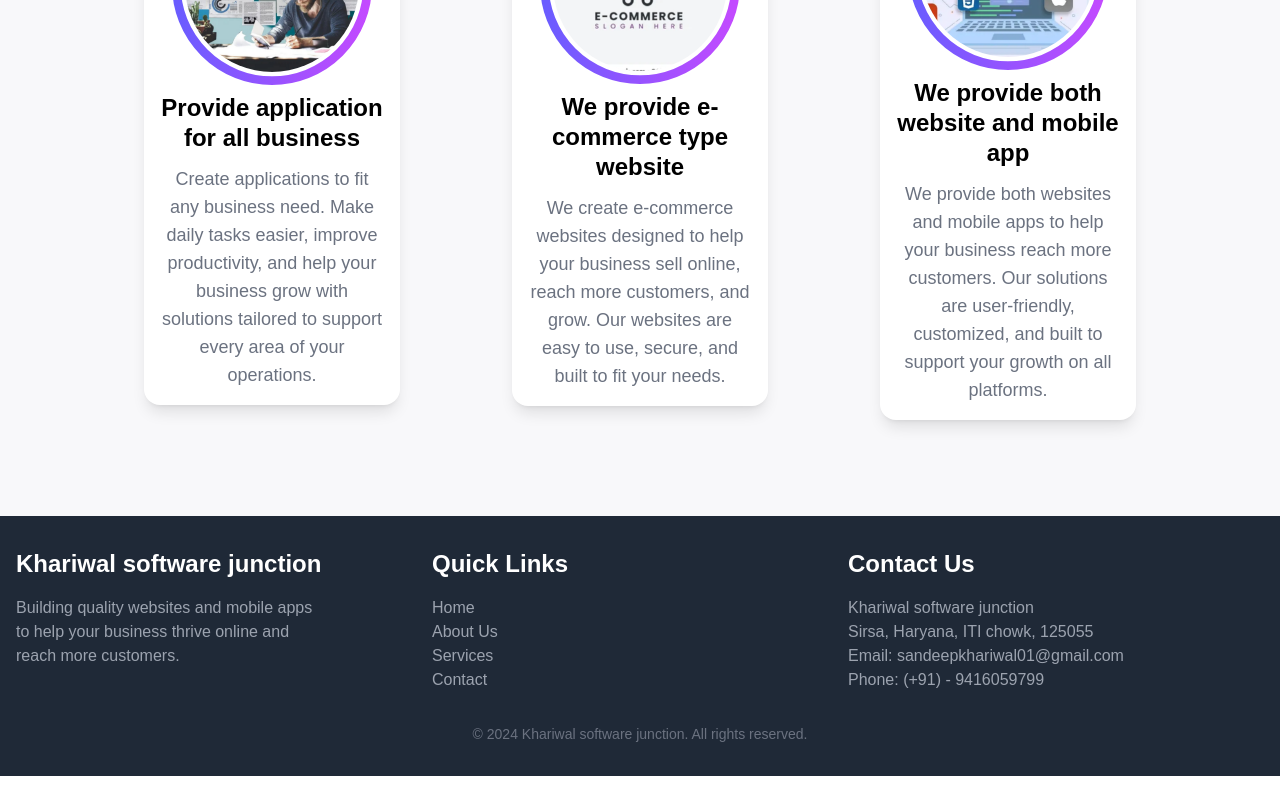
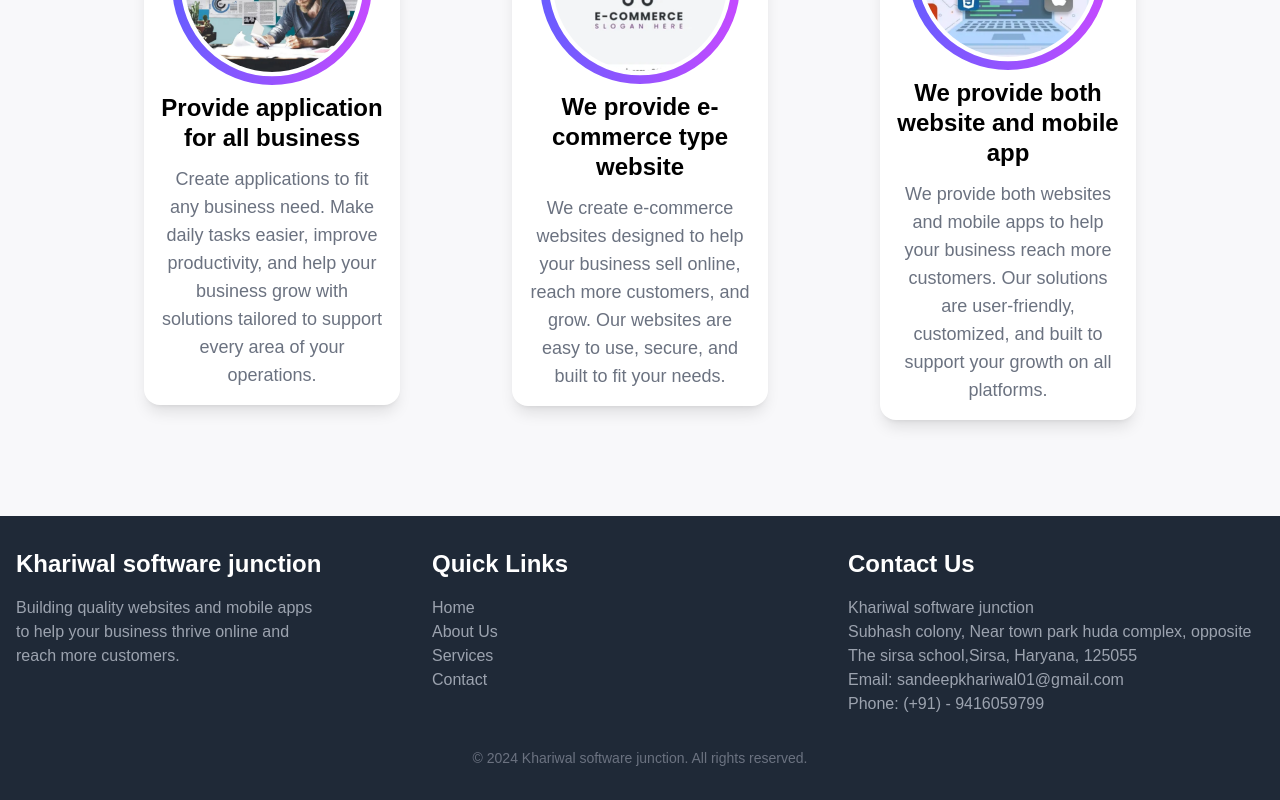
Before and after one commit to Sandeep-Khariwal/ksJunction, a Next.js app: page / in a window 1280 px wide. Shown: the part 2511-3311 px from the top of the page. Before the commit the page ends 3287 px from the top, so only its background shows below. Built offline with nearby package versions, Linux system fonts and the light colour scheme.

Commit message:
add adress

```diff
--- a/src/app/components/Footer.tsx
+++ b/src/app/components/Footer.tsx
@@ -42,7 +42,7 @@ const Footer = () => {
           <div className="w-full md:w-1/3">
             <h3 className="text-2xl font-semibold mb-4">Contact Us</h3>
             <p className="text-gray-400 text-md ">Khariwal software junction</p>
-            <p className="text-gray-400 text-md">Sirsa, Haryana, ITI chowk, 125055</p>
+            <p className="text-gray-400 text-md">Subhash colony, Near town park huda complex, opposite The sirsa school,Sirsa, Haryana, 125055</p>
             <p className="text-gray-400 text-md">Email: sandeepkhariwal01@gmail.com</p>
             <p className="text-gray-400 text-md">Phone: (+91) - 9416059799</p>
           </div>
```
